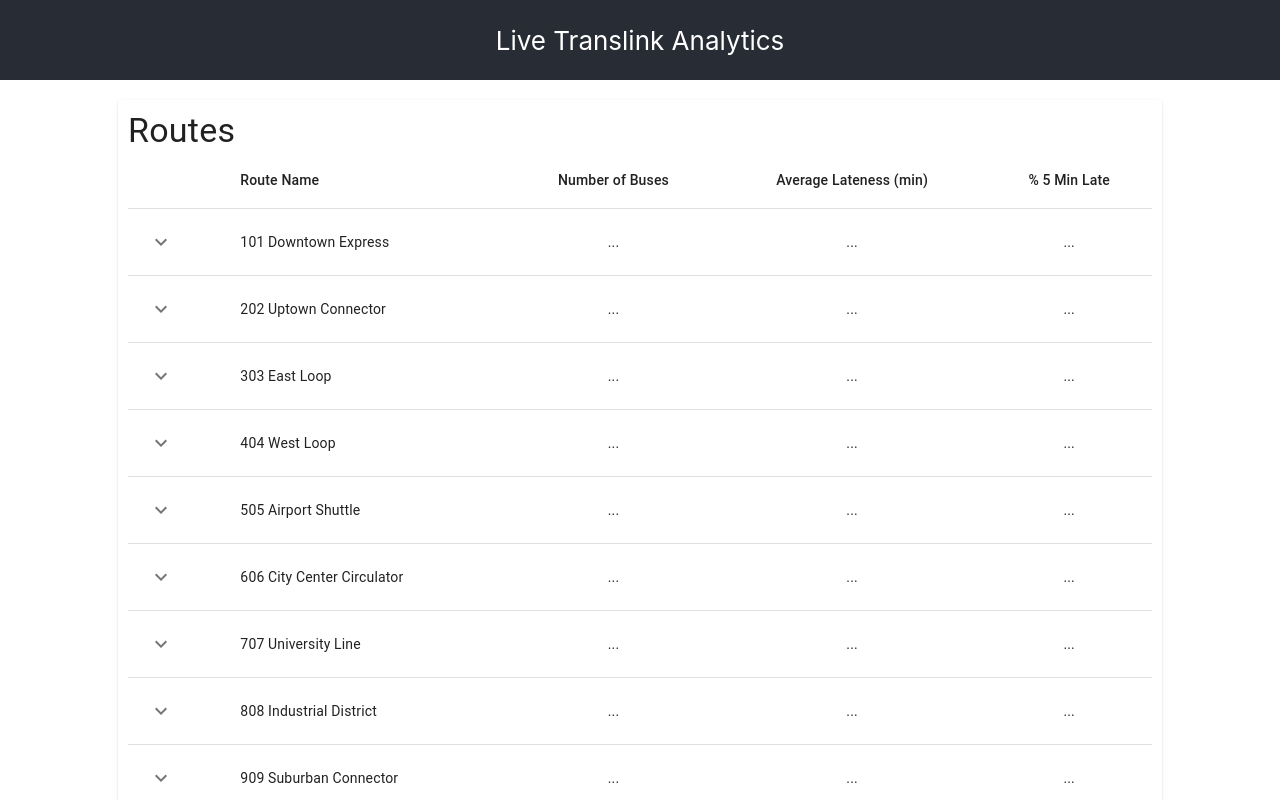
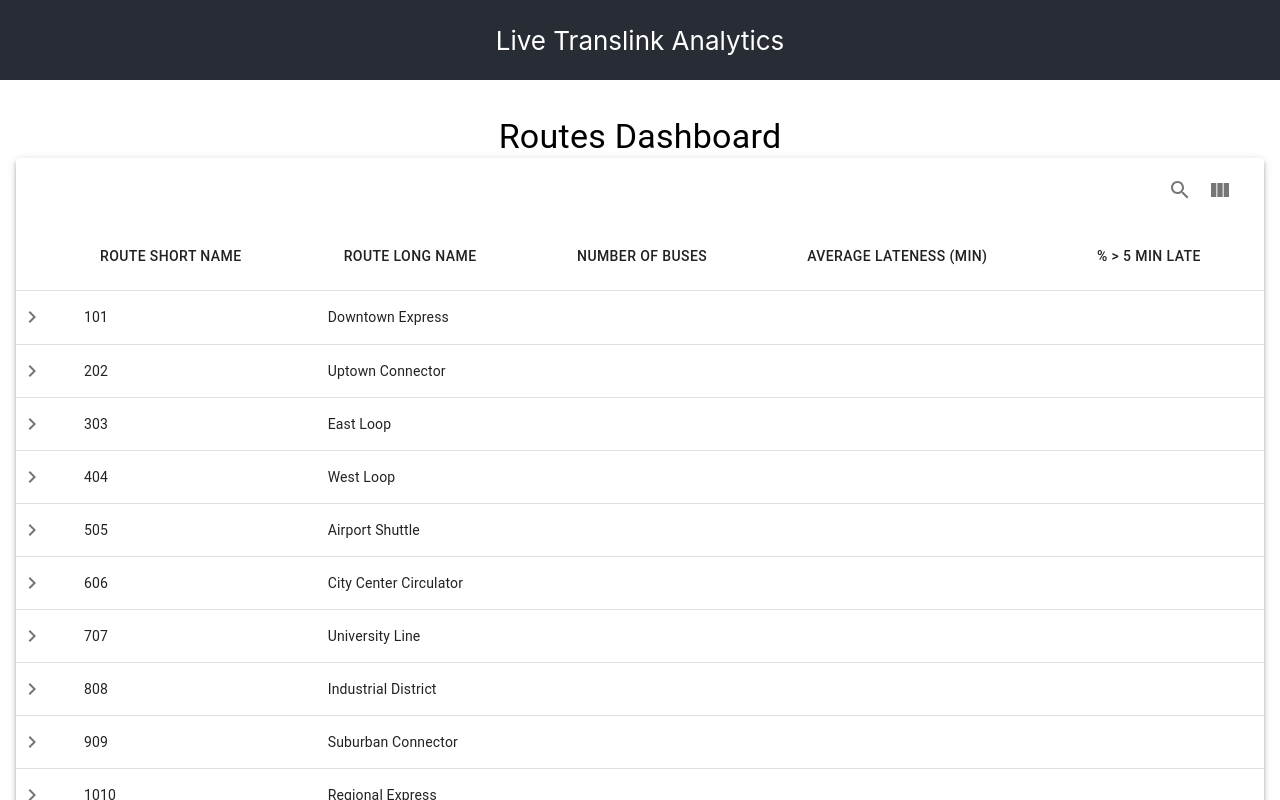
Before and after one commit to mfardinzaman/cpsc436c-project, a React (Create React App) app in the folder frontend/: page / in a window 1280 px wide. Shown: the top 800 px of the page. Built offline with nearby package versions, Linux system fonts and the light colour scheme.

Commit message:
use mui-datatables; simple search/sort functionalities added

```diff
--- a/frontend/package.json
+++ b/frontend/package.json
@@ -11,6 +11,7 @@
     "@testing-library/jest-dom": "^5.17.0",
     "@testing-library/react": "^13.4.0",
     "@testing-library/user-event": "^13.5.0",
+    "mui-datatables": "^4.3.0",
     "react": "^18.3.1",
     "react-dom": "^18.3.1",
     "react-scripts": "5.0.1",
--- a/frontend/public/index.html
+++ b/frontend/public/index.html
@@ -24,7 +24,7 @@
       work correctly both with client-side routing and a non-root public URL.
       Learn how to configure a non-root public URL by running `npm run build`.
     -->
-    <title>React App</title>
+    <title>Live Translink Analytics</title>
   </head>
   <body>
     <noscript>You need to enable JavaScript to run this app.</noscript>
--- a/frontend/src/components/RouteDashboard.js
+++ b/frontend/src/components/RouteDashboard.js
@@ -1,122 +1,80 @@
-import React, { useEffect, useState } from "react";
-import mockRoutes from '../mock/mockRoutes.json';
-import mockBuses from '../mock/mockVehicles.json'
-import {
-    Table,
-    TableBody,
-    TableCell,
-    TableContainer,
-    TableHead,
-    TableRow,
-    IconButton,
-    Collapse,
-    Typography,
-    Box,
-    Paper,
-    Card,
-} from "@mui/material";
-import { KeyboardArrowDown, KeyboardArrowUp } from "@mui/icons-material";
+import React, { useState } from "react";
+import MUIDataTable from "mui-datatables";
+import mockRoutes from "../mock/mockRoutes.json";
+
+import { Typography, Box } from "@mui/material";
+import RouteExpandableRow from "./RouteExpandableRow";
 
 const RouteDashboard = () => {
-    const [routes, setRoutes] = useState(mockRoutes);
+    const [routes] = useState(mockRoutes);
+
+    // Define table columns
+    const columns = [
+        {
+            name: "route_short_name",
+            label: "Route Short Name",
+        },
+        {
+            name: "route_long_name",
+            label: "Route Long Name",
+        },
+        {
+            name: "numBuses",
+            label: "Number of Buses",
+            options: {
+                searchable: false
+            }
+        },
+        {
+            name: "avgLateness",
+            label: "Average Lateness (min)",
+            options: {
+                searchable: false
+            }
+        },
+        {
+            name: "latePercentage",
+            label: "% > 5 Min Late",
+            options: {
+                searchable: false
+            }
+        },
+    ];
+
+    const options = {
+        selectableRows: "none",
+        expandableRows: true,
+        expandableRowsHeader: false,
+        renderExpandableRow: (rowData, rowMeta) => (
+            <RouteExpandableRow
+                rowData={rowData}
+                rowMeta={rowMeta}
+                routes={routes}
+            />
+        ),
+        search: true,
+        print: false,
+        download: false,
+        filter: false
+    };
 
     return (
-        <TableContainer component={Card} style={{
-            width: '80%',
-            margin: '20px auto',
-            padding: '10px'
-          }}>
-            <Typography variant='h4' align='left'>Routes</Typography>
-            <Table>
-                <TableHead>
-                    <TableRow>
-                        <TableCell />
-                        <TableCell>Route Name</TableCell>
-                        <TableCell align="center">Number of Buses</TableCell>
-                        <TableCell align="center">Average Lateness (min)</TableCell>
-                        <TableCell align="center">% 5 Min Late</TableCell>
-                    </TableRow>
-                </TableHead>
-                <TableBody>
-                    {routes.map((route) => (
-                        <React.Fragment key={route.routeId}>
-                            {/* Main Row */}
-                            <Row route={route} />
-                        </React.Fragment>
-                    ))}
-                </TableBody>
-            </Table>
-        </TableContainer>
+        <Box
+            sx={{
+                margin: "20px auto",
+                padding: 2,
+            }}
+        >
+            <Typography variant="h4">
+                Routes Dashboard
+            </Typography>
+            <MUIDataTable
+                data={routes}
+                columns={columns}
+                options={options}
+            />
+        </Box>
     );
 };
 
-const Row = ({ route }) => {
-    const [open, setOpen] = useState(false)
-    const [buses, setBuses] = useState(mockBuses)
-    const toggleExpand = () => {
-        setOpen(!open)
-    }
-
-    return (
-        <>
-            <TableRow>
-                <TableCell>
-                    <IconButton
-                        onClick={toggleExpand}
-                        aria-label="expand row"
-                        size="small"
-                    >
-                        {open ? (
-                            <KeyboardArrowUp />
-                        ) : (
-                            <KeyboardArrowDown />
-                        )}
-                    </IconButton>
-                </TableCell>
-                <TableCell>{`${route.route_short_name} ${route.route_long_name}`}</TableCell>
-                <TableCell align="center">...</TableCell>
-                <TableCell align="center">...</TableCell>
-                <TableCell align="center">...</TableCell>
-            </TableRow>
-            {open &&
-                <TableRow>
-                    <TableCell colSpan={5}>
-                        <Collapse in={open} timeout="auto" unmountOnExit>
-                            <Box margin={2}>
-                                <Typography variant="h6">
-                                    Buses on {route.route_short_name}
-                                </Typography>
-                                <Table size="small">
-                                    <TableHead>
-                                        <TableRow>
-                                            <TableCell>Label</TableCell>
-                                            <TableCell>Status</TableCell>
-                                            <TableCell>Lateness (min)</TableCell>
-                                            <TableCell>Last Stop</TableCell>
-                                            <TableCell>Last Update</TableCell>
-                                        </TableRow>
-                                    </TableHead>
-                                    <TableBody>
-                                        {buses.map((bus) => (
-                                            <TableRow key={bus.vehicle_id}>
-                                                <TableCell>{bus.vehicle_id}</TableCell>
-                                                <TableCell>...</TableCell>
-                                                <TableCell>...</TableCell>
-                                                <TableCell>{bus.update_time}</TableCell>
-                                                <TableCell>
-                                                    {new Date(bus.update_time).toLocaleString()}
-                                                </TableCell>
-                                            </TableRow>
-                                        ))}
-                                    </TableBody>
-                                </Table>
-                            </Box>
-                        </Collapse>
-                    </TableCell>
-                </TableRow>
-            }
-        </>
-    )
-}
-
 export default RouteDashboard;
--- /dev/null
+++ b/frontend/src/components/RouteExpandableRow.js
@@ -0,0 +1,45 @@
+import React, { useState } from "react";
+import MUIDataTable from "mui-datatables";
+import { TableRow, TableCell } from "@mui/material";
+
+import mockBuses from "../mock/mockVehicles.json";
+
+const RouteExpandableRow = ({ rowData, rowMeta, routes }) => {
+    const [buses, setBuses] = useState(mockBuses)
+    const colSpan = rowData.length + 1;
+
+    return (
+        <TableRow
+            sx={{
+                padding: 2,
+            }}
+        >
+            <TableCell colSpan={colSpan}>
+                <MUIDataTable
+                    title={"Buses Details"}
+                    data={buses.map((bus) => ({
+                        label: bus.vehicle_label,
+                        status: bus.current_status,
+                        lateness: Math.floor(Math.random() * 15), // mock
+                        lastStop: `Stop ${Math.floor(Math.random() * 10)}`, // mock
+                        lastUpdate: new Date(bus.update_time).toLocaleString(),
+                    }))}
+                    columns={[
+                        { name: "label", label: "Bus Label" },
+                        { name: "status", label: "Status" },
+                        { name: "lateness", label: "Lateness (min)" },
+                        { name: "lastStop", label: "Last Stop" },
+                        { name: "lastUpdate", label: "Last Update" },
+                    ]}
+                    options={{
+                        selectableRows: "none",
+                        pagination: false,
+                        search: false,
+                    }}
+                />
+            </TableCell>
+        </TableRow>
+    );
+};
+
+export default RouteExpandableRow
```
Also changed, not shown: 1 other file (tests, documents, lock files or other folders).
